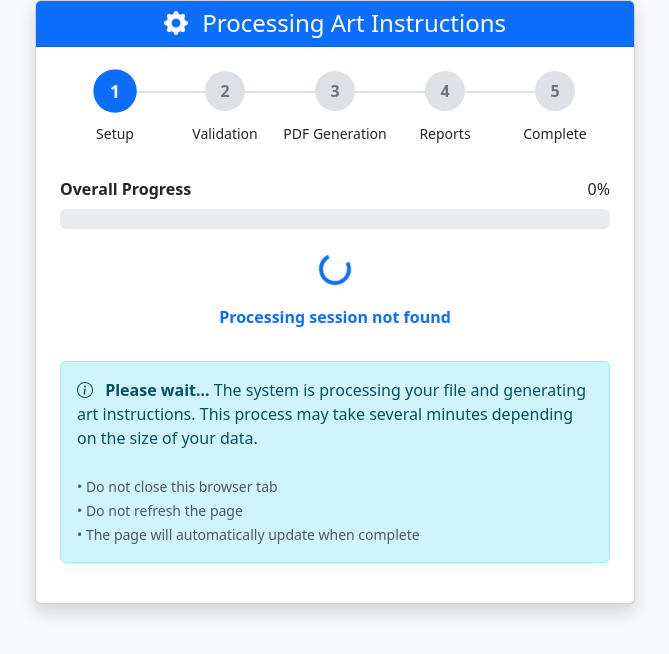
After one commit to SaiKrishnaVoruganti86/automating_art_instructions, a Flask app: page /progress/1 in a window 1280 px wide. The commit adds this page. Shown: the top 654 px of the page, without its empty margins (305-974 px from the left). Run offline with Flask 3, Linux system fonts and the light colour scheme.

Commit message:
added code for pdf generation tracking ui and status

```diff
--- a/app.py
+++ b/app.py
@@ -1,4 +1,4 @@
-from flask import Flask, render_template, request, send_file, redirect, url_for
+from flask import Flask, render_template, request, send_file, redirect, url_for, jsonify, session
 import pandas as pd
 from fpdf import FPDF
 import os
@@ -7,8 +7,13 @@ from werkzeug.utils import secure_filename
 from PIL import Image  # Added for image dimension detection
 from datetime import datetime  # Added for date formatting
 from report_generator import ReportGenerator  # Import our new reporting module
+import uuid
+import threading
+import time
 
 app = Flask(__name__)
+app.secret_key = 'your-secret-key-here-change-this-in-production'  # Add secret key for sessions
+
 UPLOAD_FOLDER = "uploads"
 OUTPUT_FOLDER = "outputs"
 LOGO_DB_FOLDER = "logo_database"  # New folder for logo database
@@ -24,6 +29,21 @@ os.makedirs(LOGO_IMAGES_FOLDER, exist_ok=True)
 
 # Global variable to store logo database
 logo_database = None
+
+# Progress tracking
+progress_status = {}  # Dictionary to store progress for each session
+
+def update_progress(session_id, status, progress=0, message="", current_step="", total_steps=0):
+    """Update progress status for a session"""
+    if session_id in progress_status:
+        progress_status[session_id].update({
+            'status': status,  # 'processing', 'completed', 'error'
+            'progress': progress,  # 0-100
+            'message': message,
+            'current_step': current_step,
+            'total_steps': total_steps,
+            'timestamp': time.time()
+        })
 
 def load_logo_database():
     """Load the logo database into memory"""
@@ -666,7 +686,7 @@ def validate_row_for_processing(row, report_data):
         'LOGO': logo_sku,
         'VENDOR STYLE': safe_get(row.get("VENDOR STYLE", "")),
         'COLOR': safe_get(row.get("COLOR", "")),
-        'SIZE': safe_get(row.get("SIZE", "")),
+        'SIZE': safe_get(row.get("SIZE", "")),  # Added SIZE field
         'SUBCATEGORY': safe_get(row.get("SUBCATEGORY", "")),
         'Quantity': safe_get(row.get("Quantity", "")),
         'Customer/Vendor Name': safe_get(row.get("Customer/Vendor Name", "")),
@@ -814,92 +834,78 @@ def validate_row_for_processing(row, report_data):
         report_data.append(row_data)
         return False, f'Operational Code {operational_code} is not 11 and not > 89'
 
-@app.route("/", methods=["GET", "POST"])
-def upload_file():
-    # Load logo database on each request (or you could load it once at startup)
-    load_logo_database()
+def process_file_with_progress(file_path, sales_order_filter, session_id):
+    """
+    Process the file with progress updates - this replaces your main processing logic
+    """
+    try:
+        # Initialize progress
+        progress_status[session_id] = {
+            'status': 'processing',
+            'progress': 0,
+            'message': 'Starting file processing...',
+            'current_step': 'Initializing',
+            'total_steps': 8,
+            'timestamp': time.time()
+        }
 
-    if request.method == "POST":
-        file = request.files["excel"]
-        sales_order_filter = request.form.get("sales_order", "").strip()
+        # Step 1: Load logo database
+        update_progress(session_id, 'processing', 5, 'Loading logo database...', 'Database Loading', 8)
+        load_logo_database()
+        time.sleep(0.5)  # Small delay for user feedback
 
-        if file.filename == "":
-            return redirect(request.url)
-        filename = secure_filename(file.filename)
-        file_path = os.path.join(UPLOAD_FOLDER, filename)
-        file.save(file_path)
-
-        # Read Excel or CSV file with LOGO column as string to preserve leading zeros
+        # Step 2: Read and process file
+        update_progress(session_id, 'processing', 15, 'Reading and processing uploaded file...', 'File Processing', 8)
         df = read_file_with_format_detection(file_path)
         df.columns = [col.strip() for col in df.columns]
+        time.sleep(0.5)
 
-        # Initialize report generator
-        report_gen = ReportGenerator()
-        report_data = []  # List to store all row processing results
-
-        # Apply sales order filter if provided
+        # Step 3: Apply filters
+        update_progress(session_id, 'processing', 25, 'Applying filters and validation...', 'Data Filtering', 8)
         if sales_order_filter:
             df = filter_by_sales_order(df, sales_order_filter)
             if df.empty:
-                # Return to upload page with error message
-                return render_template("upload.html",
-                                     error_message=f"No exact match found for Sales Order: '{sales_order_filter}'. Please enter the complete and exact sales order number.")
+                update_progress(session_id, 'error', 0, f'No exact match found for Sales Order: {sales_order_filter}', 'Error', 8)
+                return {'success': False, 'error': f'No exact match found for Sales Order: {sales_order_filter}'}
 
-        # Clean and preserve LOGO format
+        # Clean LOGO column
         if 'LOGO' in df.columns:
             def clean_logo_value(logo_val):
                 if pd.isna(logo_val) or logo_val in ['nan', 'NaN', '']:
                     return ""
-
-                # Convert to string and clean
                 logo_str = str(logo_val).strip()
-
-                # Handle float-like strings (e.g., "9.0" -> "9")
                 if logo_str.endswith('.0'):
                     logo_str = logo_str[:-2]
-
-                # Skip empty or invalid values
                 if logo_str in ['', 'nan', 'NaN', '0', '0000']:
                     return ""
-
-                # Auto-pad numeric values to 4 digits for consistency
                 if logo_str.isdigit() and len(logo_str) < 4:
-                    logo_str = logo_str.zfill(4)  # Pad to 4 digits: "9" -> "0009"
-
+                    logo_str = logo_str.zfill(4)
                 return logo_str
 
             df['LOGO'] = df['LOGO'].apply(clean_logo_value)
-            print("LOGO column processed to preserve original format")
 
-            # Show sample of LOGO values for debugging
-            sample_logos = df['LOGO'].dropna().unique()[:10]
-            print(f"Sample LOGO values detected: {list(sample_logos)}")
+        # Step 4: Validate data
+        update_progress(session_id, 'processing', 40, 'Validating data and checking requirements...', 'Data Validation', 8)
+        report_data = []
 
-        # Clear output folder
+        # Process each row for validation
+        for index, row in df.iterrows():
+            is_valid, error_msg = validate_row_for_processing(row, report_data)
+            if not is_valid:
+                print(f"Row {index + 1}: {error_msg}")
+
+        time.sleep(0.5)
+
+        # Step 5: Clear output folder and prepare for PDF generation
+        update_progress(session_id, 'processing', 50, 'Preparing output folder...', 'Setup', 8)
         for f in os.listdir(OUTPUT_FOLDER):
             os.remove(os.path.join(OUTPUT_FOLDER, f))
 
-        pdf_count = 0  # Track number of PDFs generated
+        # Step 6: Generate PDFs
+        update_progress(session_id, 'processing', 60, 'Generating PDF documents...', 'PDF Generation', 8)
 
-        # Process each row for validation and reporting
-        for index, row in df.iterrows():
-            is_valid, error_msg = validate_row_for_processing(row, report_data)
-
-            if not is_valid:
-                print(f"Row {index + 1}: {error_msg}")
-                continue
-
-            # If validation passes, continue with PDF generation
-            doc_num = safe_get(row["Document Number"])
-            logo_sku = safe_get(row["LOGO"])
-
-            # Group logic will be handled below...
-
-        # Group by both Document Number AND Logo SKU to handle multiple logos per SO
-        # Filter out invalid rows first
-        valid_df = df[df['LOGO'] != ""]  # Only rows with valid logos
-
-        # Further filter by validation logic
+        # Filter valid rows and group by Document Number and Logo SKU
+        valid_df = df[df['LOGO'] != ""]
         final_valid_rows = []
         for index, row in valid_df.iterrows():
             temp_report = []
@@ -907,11 +913,19 @@ def upload_file():
             if is_valid:
                 final_valid_rows.append(row)
 
+        pdf_count = 0
         if final_valid_rows:
             valid_df = pd.DataFrame(final_valid_rows)
             grouped = valid_df.groupby(["Document Number", "LOGO"])
+            total_groups = len(grouped)
 
-            for (doc_num, logo_sku), group in grouped:
+            for group_index, ((doc_num, logo_sku), group) in enumerate(grouped):
+                # Update progress for each PDF
+                pdf_progress = 60 + (group_index / total_groups) * 20  # PDF generation takes 20% (60-80%)
+                update_progress(session_id, 'processing', pdf_progress,
+                              f'Generating PDF {group_index + 1} of {total_groups} (SO: {doc_num}, Logo: {logo_sku})',
+                              'PDF Generation', 8)
+
                 try:
                     # Generate PDF (your existing PDF generation code)
                     pdf = FPDF(orientation="P", unit="mm", format=(190.5, 254.0))
@@ -1128,10 +1142,6 @@ def upload_file():
 
                         continue  # Skip this group
 
-
-                    # (Rest of your PDF generation code...)
-                    # I'll continue with the logo section and other parts...
-
                     # Calculate proportional widths that add up to usable_width
                     logo_sku_label_width = usable_width * 0.10
                     logo_sku_value_width = usable_width * 0.08
@@ -1222,44 +1232,106 @@ def upload_file():
                             report_data[idx]['Execution Status'] = 'FAILED'
                             report_data[idx]['Error Message'] = f'PDF generation error: {str(e)}'
 
-        # Generate comprehensive reports
+        # Step 7: Generate reports
+        update_progress(session_id, 'processing', 85, 'Generating comprehensive reports...', 'Report Generation', 8)
         timestamp = datetime.now().strftime("%Y%m%d_%H%M%S")
 
         try:
+            report_gen = ReportGenerator()
             report_gen.generate_all_reports(
                 report_data=report_data,
                 output_folder=OUTPUT_FOLDER,
                 timestamp=timestamp,
                 sales_order_filter=sales_order_filter
             )
-            print("Reports generated successfully")
         except Exception as e:
             print(f"Error generating reports: {e}")
 
-        # Check if any PDFs were generated
-        if pdf_count == 0:
-            if sales_order_filter:
-                error_msg = f"No art instructions generated for Sales Order '{sales_order_filter}'. Please check that the sales order exists and meets the processing criteria."
-            else:
-                error_msg = "No art instructions generated. Please check that your data meets the processing criteria (valid logos, operational codes, etc.)."
+        time.sleep(0.5)
 
-            return render_template("upload.html", error_message=error_msg)
-
-        # Create ZIP file including reports
+        # Step 8: Create ZIP file
+        update_progress(session_id, 'processing', 95, 'Creating ZIP file with all documents...', 'Finalizing', 8)
         zip_path = os.path.join(OUTPUT_FOLDER, ZIP_NAME)
         with zipfile.ZipFile(zip_path, "w") as zipf:
             for fname in os.listdir(OUTPUT_FOLDER):
                 if fname.endswith((".pdf", ".xlsx", ".txt", ".json")) and fname != ZIP_NAME:
                     zipf.write(os.path.join(OUTPUT_FOLDER, fname), fname)
 
-        # Success message
+        # Completion
         success_msg = f"Successfully generated {pdf_count} art instruction PDF(s) with execution report"
         if sales_order_filter:
             success_msg += f" for Sales Order '{sales_order_filter}'"
 
-        return redirect(url_for("download_file", success=success_msg))
+        update_progress(session_id, 'completed', 100, success_msg, 'Complete', 8)
+
+        return {'success': True, 'message': success_msg, 'pdf_count': pdf_count}
+
+    except Exception as e:
+        update_progress(session_id, 'error', 0, f'Error during processing: {str(e)}', 'Error', 8)
+        return {'success': False, 'error': str(e)}
+
+@app.route("/", methods=["GET", "POST"])
+def upload_file():
+    # Load logo database on each request
+    load_logo_database()
+
+    if request.method == "POST":
+        file = request.files["excel"]
+        sales_order_filter = request.form.get("sales_order", "").strip()
+
+        if file.filename == "":
+            return redirect(request.url)
+
+        # Generate unique session ID for this processing task
+        session_id = str(uuid.uuid4())
+        session['processing_id'] = session_id
+
+        # Save uploaded file
+        filename = secure_filename(file.filename)
+        file_path = os.path.join(UPLOAD_FOLDER, filename)
+        file.save(file_path)
+
+        # Start processing in background thread
+        def background_process():
+            process_file_with_progress(file_path, sales_order_filter, session_id)
+
+        thread = threading.Thread(target=background_process)
+        thread.daemon = True
+        thread.start()
+
+        # Redirect to progress page
+        return redirect(url_for('progress_page', session_id=session_id))
 
     return render_template("upload.html")
+
+@app.route("/progress/<session_id>")
+def progress_page(session_id):
+    """Display progress page"""
+    return render_template("progress.html", session_id=session_id)
+
+@app.route("/api/progress/<session_id>")
+def get_progress(session_id):
+    """API endpoint to get current progress"""
+    if session_id in progress_status:
+        return jsonify(progress_status[session_id])
+    else:
+        return jsonify({
+            'status': 'not_found',
+            'progress': 0,
+            'message': 'Processing session not found',
+            'current_step': '',
+            'total_steps': 0
+        })
+
+@app.route("/download/<session_id>")
+def download_file_with_session(session_id):
+    """Download file after processing complete"""
+    if session_id in progress_status and progress_status[session_id]['status'] == 'completed':
+        # Clean up progress status
+        del progress_status[session_id]
+        return send_file(os.path.join(OUTPUT_FOLDER, ZIP_NAME), as_attachment=True)
+    else:
+        return redirect(url_for('upload_file'))
 
 @app.route("/download")
 def download_file():
--- /dev/null
+++ b/templates/progress.html
@@ -0,0 +1,300 @@
+<!DOCTYPE html>
+<html lang="en">
+<head>
+    <meta charset="UTF-8">
+    <title>Processing Art Instructions - Please Wait</title>
+    <link href="https://cdn.jsdelivr.net/npm/bootstrap@5.3.2/dist/css/bootstrap.min.css" rel="stylesheet">
+    <link href="https://cdn.jsdelivr.net/npm/bootstrap-icons@1.11.0/font/bootstrap-icons.css" rel="stylesheet">
+    <style>
+        .progress-container {
+            min-height: 60vh;
+            display: flex;
+            align-items: center;
+            justify-content: center;
+        }
+        .progress-card {
+            width: 100%;
+            max-width: 600px;
+        }
+        .step-indicator {
+            display: flex;
+            justify-content: space-between;
+            margin-bottom: 2rem;
+        }
+        .step {
+            flex: 1;
+            text-align: center;
+            position: relative;
+        }
+        .step::after {
+            content: '';
+            position: absolute;
+            top: 20px;
+            left: 50%;
+            width: 100%;
+            height: 2px;
+            background: #dee2e6;
+            z-index: 1;
+        }
+        .step:last-child::after {
+            display: none;
+        }
+        .step-circle {
+            width: 40px;
+            height: 40px;
+            border-radius: 50%;
+            background: #dee2e6;
+            display: flex;
+            align-items: center;
+            justify-content: center;
+            margin: 0 auto 10px;
+            position: relative;
+            z-index: 2;
+            font-weight: bold;
+            color: #6c757d;
+        }
+        .step.active .step-circle {
+            background: #0d6efd;
+            color: white;
+        }
+        .step.completed .step-circle {
+            background: #198754;
+            color: white;
+        }
+        .step.completed::after {
+            background: #198754;
+        }
+        .pulse {
+            animation: pulse 2s infinite;
+        }
+        @keyframes pulse {
+            0% { transform: scale(1); }
+            50% { transform: scale(1.1); }
+            100% { transform: scale(1); }
+        }
+        .status-message {
+            min-height: 60px;
+            display: flex;
+            align-items: center;
+            justify-content: center;
+            text-align: center;
+        }
+    </style>
+</head>
+<body class="bg-light">
+<div class="container">
+    <div class="progress-container">
+        <div class="progress-card">
+            <div class="card shadow">
+                <div class="card-header bg-primary text-white text-center">
+                    <h4 class="mb-0">
+                        <i class="bi bi-gear-fill me-2"></i>
+                        Processing Art Instructions
+                    </h4>
+                </div>
+                <div class="card-body p-4">
+                    <!-- Step Indicator -->
+                    <div class="step-indicator">
+                        <div class="step" id="step-1">
+                            <div class="step-circle">1</div>
+                            <small>Setup</small>
+                        </div>
+                        <div class="step" id="step-2">
+                            <div class="step-circle">2</div>
+                            <small>Validation</small>
+                        </div>
+                        <div class="step" id="step-3">
+                            <div class="step-circle">3</div>
+                            <small>PDF Generation</small>
+                        </div>
+                        <div class="step" id="step-4">
+                            <div class="step-circle">4</div>
+                            <small>Reports</small>
+                        </div>
+                        <div class="step" id="step-5">
+                            <div class="step-circle">5</div>
+                            <small>Complete</small>
+                        </div>
+                    </div>
+
+                    <!-- Progress Bar -->
+                    <div class="mb-4">
+                        <div class="d-flex justify-content-between mb-2">
+                            <span class="fw-bold">Overall Progress</span>
+                            <span id="progressPercentage">0%</span>
+                        </div>
+                        <div class="progress" style="height: 20px;">
+                            <div class="progress-bar progress-bar-striped progress-bar-animated"
+                                 id="progressBar" role="progressbar" style="width: 0%">
+                            </div>
+                        </div>
+                    </div>
+
+                    <!-- Current Status -->
+                    <div class="status-message">
+                        <div class="text-center">
+                            <div class="spinner-border text-primary mb-3" id="loadingSpinner" role="status">
+                                <span class="visually-hidden">Loading...</span>
+                            </div>
+                            <div id="statusMessage" class="fw-bold text-primary">
+                                Initializing...
+                            </div>
+                            <div id="currentStep" class="text-muted small mt-2">
+                                Starting process...
+                            </div>
+                        </div>
+                    </div>
+
+                    <!-- Action Buttons -->
+                    <div class="text-center mt-4">
+                        <button class="btn btn-success btn-lg" id="downloadBtn" style="display: none;">
+                            <i class="bi bi-download me-2"></i>Download Results
+                        </button>
+                        <button class="btn btn-danger btn-lg" id="errorBtn" style="display: none;">
+                            <i class="bi bi-exclamation-triangle me-2"></i>Processing Failed
+                        </button>
+                        <a href="/" class="btn btn-secondary ms-2" id="backBtn" style="display: none;">
+                            <i class="bi bi-arrow-left me-2"></i>Back to Upload
+                        </a>
+                    </div>
+
+                    <!-- Processing Details -->
+                    <div class="mt-4">
+                        <div class="alert alert-info">
+                            <i class="bi bi-info-circle me-2"></i>
+                            <strong>Please wait...</strong> The system is processing your file and generating art instructions.
+                            This process may take several minutes depending on the size of your data.
+                            <br><br>
+                            <small class="text-muted">
+                                • Do not close this browser tab<br>
+                                • Do not refresh the page<br>
+                                • The page will automatically update when complete
+                            </small>
+                        </div>
+                    </div>
+                </div>
+            </div>
+        </div>
+    </div>
+</div>
+
+<script>
+const sessionId = '{{ session_id }}';
+let pollInterval;
+let currentProgress = 0;
+
+function updateStepIndicator(currentStepName, progress) {
+    // Reset all steps
+    document.querySelectorAll('.step').forEach(step => {
+        step.classList.remove('active', 'completed');
+    });
+
+    // Determine which step we're on based on progress and step name
+    let activeStep = 1;
+    if (progress >= 5 && progress < 25) activeStep = 1;   // Setup phase
+    else if (progress >= 25 && progress < 60) activeStep = 2;  // Validation phase
+    else if (progress >= 60 && progress < 85) activeStep = 3;  // PDF Generation phase
+    else if (progress >= 85 && progress < 100) activeStep = 4; // Reports phase
+    else if (progress >= 100) activeStep = 5; // Complete
+
+    // Mark completed steps
+    for (let i = 1; i < activeStep; i++) {
+        document.getElementById(`step-${i}`).classList.add('completed');
+    }
+
+    // Mark active step
+    if (activeStep <= 5) {
+        const activeStepEl = document.getElementById(`step-${activeStep}`);
+        activeStepEl.classList.add('active');
+        if (progress < 100) {
+            activeStepEl.querySelector('.step-circle').classList.add('pulse');
+        }
+    }
+}
+
+function updateProgress(data) {
+    const progressBar = document.getElementById('progressBar');
+    const progressPercentage = document.getElementById('progressPercentage');
+    const statusMessage = document.getElementById('statusMessage');
+    const currentStep = document.getElementById('currentStep');
+    const loadingSpinner = document.getElementById('loadingSpinner');
+    const downloadBtn = document.getElementById('downloadBtn');
+    const errorBtn = document.getElementById('errorBtn');
+    const backBtn = document.getElementById('backBtn');
+
+    // Update progress bar
+    progressBar.style.width = data.progress + '%';
+    progressPercentage.textContent = data.progress + '%';
+
+    // Update step indicator
+    updateStepIndicator(data.current_step, data.progress);
+
+    // Update status messages
+    statusMessage.textContent = data.message;
+    currentStep.textContent = data.current_step;
+
+    if (data.status === 'completed') {
+        // Processing completed successfully
+        progressBar.classList.remove('progress-bar-striped', 'progress-bar-animated');
+        progressBar.classList.add('bg-success');
+        loadingSpinner.style.display = 'none';
+        statusMessage.className = 'fw-bold text-success';
+        downloadBtn.style.display = 'inline-block';
+        backBtn.style.display = 'inline-block';
+
+        // Mark all steps as completed
+        document.querySelectorAll('.step').forEach(step => {
+            step.classList.remove('active');
+            step.classList.add('completed');
+        });
+
+        // Set up download button
+        downloadBtn.onclick = function() {
+            window.location.href = `/download/${sessionId}`;
+        };
+
+        clearInterval(pollInterval);
+
+    } else if (data.status === 'error') {
+        // Processing failed
+        progressBar.classList.remove('progress-bar-striped', 'progress-bar-animated');
+        progressBar.classList.add('bg-danger');
+        loadingSpinner.style.display = 'none';
+        statusMessage.className = 'fw-bold text-danger';
+        errorBtn.style.display = 'inline-block';
+        backBtn.style.display = 'inline-block';
+
+        clearInterval(pollInterval);
+    }
+}
+
+function pollProgress() {
+    fetch(`/api/progress/${sessionId}`)
+        .then(response => response.json())
+        .then(data => {
+            updateProgress(data);
+        })
+        .catch(error => {
+            console.error('Error polling progress:', error);
+            // Continue polling unless there's a persistent error
+        });
+}
+
+// Start polling when page loads
+document.addEventListener('DOMContentLoaded', function() {
+    // Initial poll
+    pollProgress();
+
+    // Poll every 1 second
+    pollInterval = setInterval(pollProgress, 1000);
+});
+
+// Clean up interval when page unloads
+window.addEventListener('beforeunload', function() {
+    if (pollInterval) {
+        clearInterval(pollInterval);
+    }
+});
+</script>
+</body>
+</html>
```
Also changed, not shown: templates/upload.html (+33 -2 lines).
